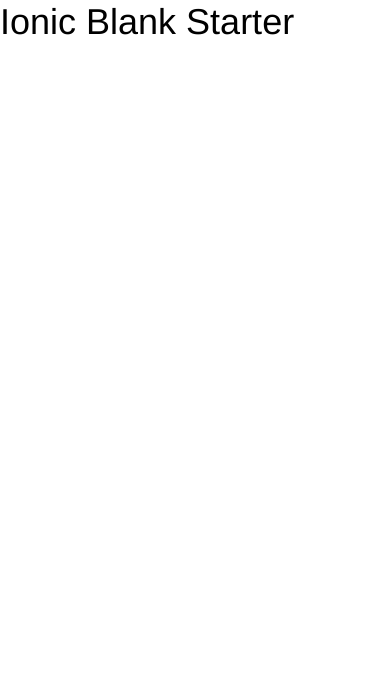
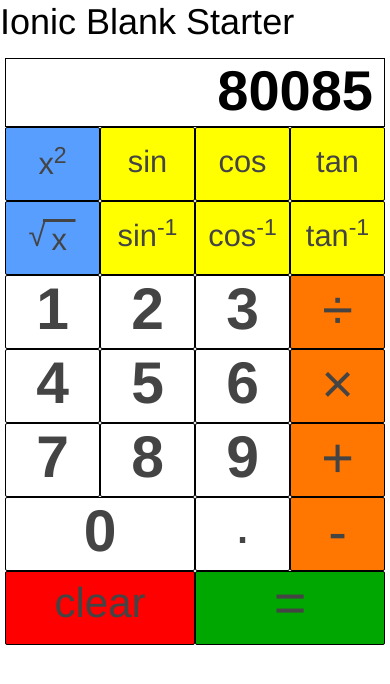
Before and after one commit to NoahYarian/ionic-calculator, a website: page www/index.html in a window 390 px wide. Drawn offline with Linux system fonts and the light colour scheme; some packages are replaced by stand-ins of ours; files that its build step writes are made by us from their sources.

Commit message:
created angular module. Initial HTML and CSS

```diff
--- a/config.xml
+++ b/config.xml
@@ -2,10 +2,10 @@
 <widget id="com.ionicframework.ioniccalculator698884" version="0.0.1" xmlns="http://www.w3.org/ns/widgets" xmlns:cdv="http://cordova.apache.org/ns/1.0">
   <name>ionic-calculator</name>
   <description>
-        An Ionic Framework and Cordova project.
+        A Noah Yarian Ionic Framework and Cordova shennanigan.
     </description>
-  <author email="hi@ionicframework" href="http://ionicframework.com/">
-      Ionic Framework Team
+  <author email="noah.yarian@gmail.com" href="http://calc.tehcode.com">
+      Noah Yarian
     </author>
   <content src="index.html"/>
   <access origin="*"/>
--- a/www/css/style.css
+++ b/www/css/style.css
@@ -1 +1,86 @@
 /* Empty. Add your own CSS if you like */
+ion-content {
+  background: black;
+}
+
+.row {
+  height: 79px;
+}
+
+.col {
+  border: 1px solid black;
+  background: white;
+  text-align: center;
+}
+
+.result, .num {
+  font-weight: bold;
+}
+
+.result {
+  font-size: 4em;
+  text-align: right;
+  padding-top: 22px;
+  padding-right: 11px;
+}
+
+.num {
+  font-size: 4.2em;
+  padding-top: 12px;
+}
+
+.sqrt, .sqr {
+  background: #589EFF;
+  font-size: 2.2em;
+}
+
+.sqr {
+  padding-top: 15px;
+}
+
+.sqrt {
+  padding-top: 13px;
+}
+
+.sqrt div {
+  display: inline-block;
+}
+
+.sqrt-left {
+  margin-left: 10px;
+}
+
+.sqrt-right {
+  position: relative;
+  left: -11px;
+  top: 4px;
+  text-decoration: overline;
+}
+
+.trig {
+  background: yellow;
+  font-size: 2.2em;
+  padding-top: 13px;
+}
+
+.arith {
+  background: #f70;
+  font-size: 4em;
+  padding-top: 13px;
+}
+
+.dec {
+  font-size: 4em;
+}
+
+.clear {
+  background: red;
+  font-size: 3em;
+  padding-top: 10px;
+}
+
+.equals {
+  background: #00A700;
+  font-size: 4em;
+  padding-top: 10px;
+}
--- a/www/index.html
+++ b/www/index.html
@@ -20,14 +20,59 @@
 
     <!-- your app's js -->
     <script src="js/app.js"></script>
+    <script src="js/mainCtrl.js"></script>
   </head>
-  <body ng-app="starter">
-
+  <body ng-app="starter" ng-controller="MainCtrl">
     <ion-pane>
       <ion-header-bar class="bar-stable">
         <h1 class="title">Ionic Blank Starter</h1>
       </ion-header-bar>
       <ion-content>
+        <div class="row">
+          <div class="col result">80085</div>
+        </div>
+        <div class="row">
+          <div class="col button sqr">x<sup>2</sup></div>
+          <div class="col button trig">sin</div>
+          <div class="col button trig">cos</div>
+          <div class="col button trig">tan</div>
+        </div>
+        <div class="row">
+          <div class="col button sqrt">
+            <div class="sqrt-left">√</div>
+            <div class="sqrt-right">&nbsp;x&nbsp;</div>
+          </div>
+          <div class="col button trig">sin<sup>-1</sup></div>
+          <div class="col button trig">cos<sup>-1</sup></div>
+          <div class="col button trig">tan<sup>-1</sup></div>
+        </div>
+        <div class="row">
+          <div class="col button num">1</div>
+          <div class="col button num">2</div>
+          <div class="col button num">3</div>
+          <div class="col button arith">÷</div>
+        </div>
+        <div class="row">
+          <div class="col button num">4</div>
+          <div class="col button num">5</div>
+          <div class="col button num">6</div>
+          <div class="col button arith">×</div>
+        </div>
+        <div class="row">
+          <div class="col button num">7</div>
+          <div class="col button num">8</div>
+          <div class="col button num">9</div>
+          <div class="col button arith">+</div>
+        </div>
+        <div class="row">
+          <div class="col col-50 button num">0</div>
+          <div class="col button dec">.</div>
+          <div class="col button arith">-</div>
+        </div>
+        <div class="row">
+          <div class="col button clear">clear</div>
+          <div class="col button equals">=</div>
+        </div>
       </ion-content>
     </ion-pane>
   </body>
--- /dev/null
+++ b/www/js/mainCtrl.js
@@ -0,0 +1,7 @@
+angular.module('starter', ['ionic'])
+
+.controller('MainCtrl', ["$scope", function($scope) {
+
+  $scope.message = "Dude";
+
+}]);
```
